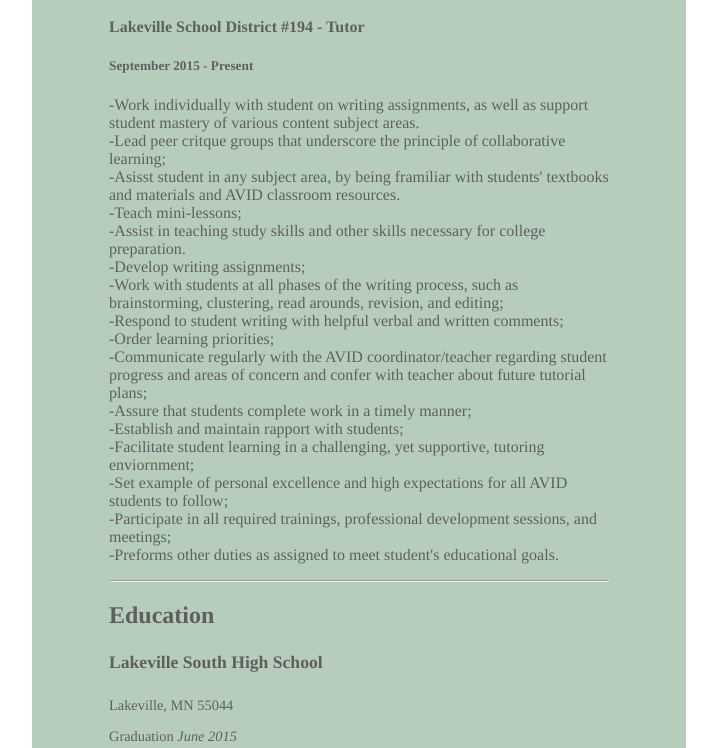
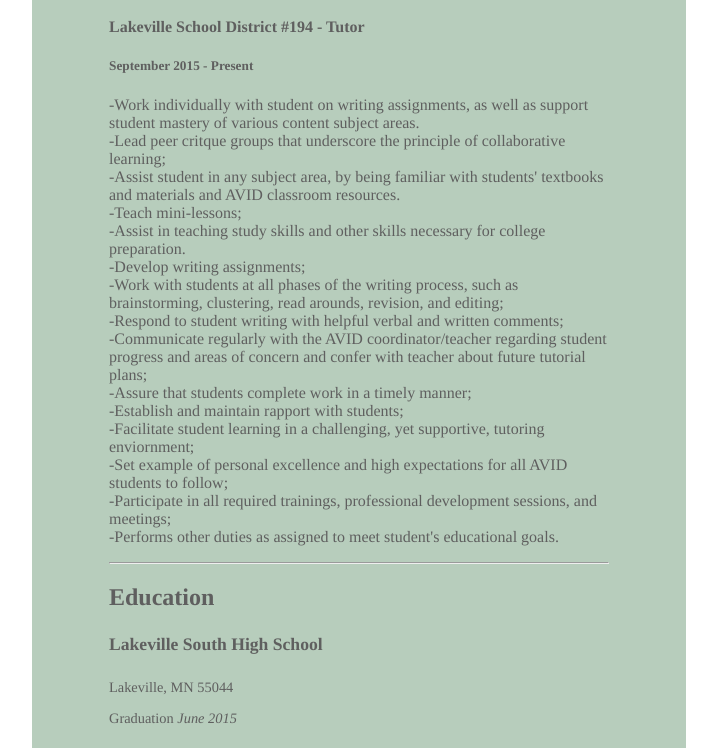
Before and after one commit to tay-ashton17/tay-ashton17.github.io, a plain HTML site: page index.html in a window 1280 px wide. Shown: the part 768-1516 px from the top of the page, without its empty margins (126-843 px from the left). Drawn offline with Linux system fonts and the light colour scheme.

Commit message:
change 4

```diff
--- a/index.html
+++ b/index.html
@@ -19,7 +19,7 @@
 complaints.<br>-Greet customers entering establishments.<br>-Answer customers' questions, and provide information on procedures or policies.<br>-Maintain clean and orderly checkout areas and complete other general cleaning duties, such<br>   as mopping floors and emptying trash cans.<br>-Stock shelves, and mark prices on shelves and items.<br>-Request information or assistance using paging systems.<br>-Assist with duties in other areas of the store, such as bagging and carrying out customers' items.<br>-Weigh items sold by weight to determine prices.<br>-Participate in facilitating  a positive team enviornment.</p>
 <h4> Lakeville School District #194 - Tutor</h4>
 <h5>September 2015 - Present</h5>
-<p>-Work individually with student on writing assignments, as well as support student mastery of various content subject areas.<br>-Lead peer critque groups that underscore the principle of collaborative learning;<br>-Asisst student in any subject area, by being framiliar with students' textbooks and materials and AVID classroom resources.<br>-Teach mini-lessons;<br>-Assist in teaching study skills and other skills necessary for college preparation.<br>-Develop writing assignments;<br>-Work with students at all phases of the writing process, such as brainstorming, clustering, read arounds, revision, and editing;<br>-Respond to student writing with helpful verbal and written comments;<br>-Order learning priorities;<br>-Communicate regularly with the AVID coordinator/teacher regarding student progress and areas of concern and confer with teacher about future tutorial plans;<br>-Assure that students complete work in a timely manner;<br>-Establish and maintain rapport with students;<br>-Facilitate student learning in a challenging, yet supportive, tutoring enviornment;<br>-Set example of personal excellence and high expectations for all AVID students to follow;<br>-Participate in all required trainings, professional development sessions, and meetings;<br>-Preforms other duties as assigned to meet student's educational goals.</p>
+<p>-Work individually with student on writing assignments, as well as support student mastery of various content subject areas.<br>-Lead peer critque groups that underscore the principle of collaborative learning;<br>-Assist student in any subject area, by being familiar with students' textbooks and materials and AVID classroom resources.<br>-Teach mini-lessons;<br>-Assist in teaching study skills and other skills necessary for college preparation.<br>-Develop writing assignments;<br>-Work with students at all phases of the writing process, such as brainstorming, clustering, read arounds, revision, and editing;<br>-Respond to student writing with helpful verbal and written comments;<br>-Communicate regularly with the AVID coordinator/teacher regarding student progress and areas of concern and confer with teacher about future tutorial plans;<br>-Assure that students complete work in a timely manner;<br>-Establish and maintain rapport with students;<br>-Facilitate student learning in a challenging, yet supportive, tutoring enviornment;<br>-Set example of personal excellence and high expectations for all AVID students to follow;<br>-Participate in all required trainings, professional development sessions, and meetings;<br>-Performs other duties as assigned to meet student's educational goals.</p>
 <hr>
 <h2>Education</h2>
 <h4 style="font-size:110%;"> Lakeville South High School</h4>
```
